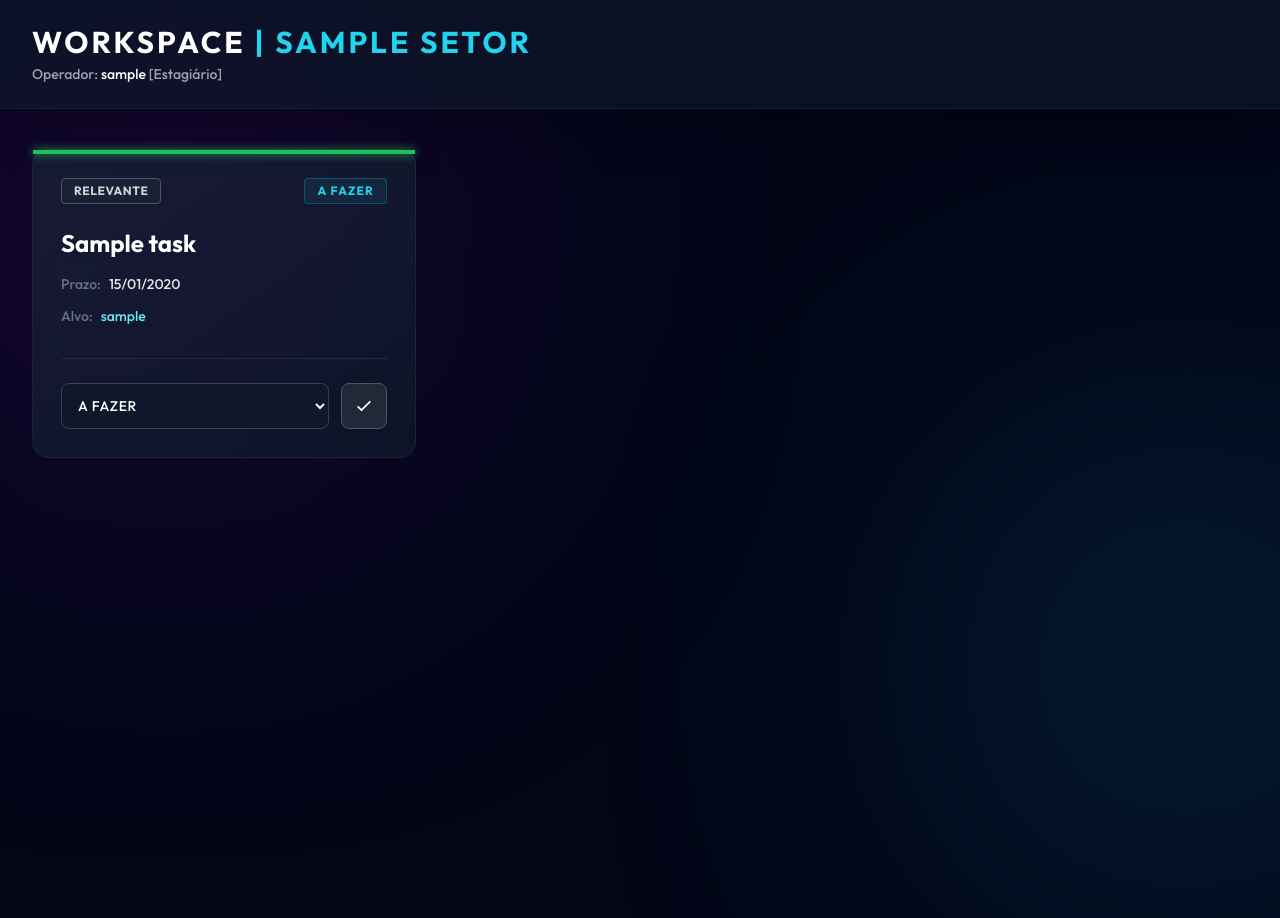
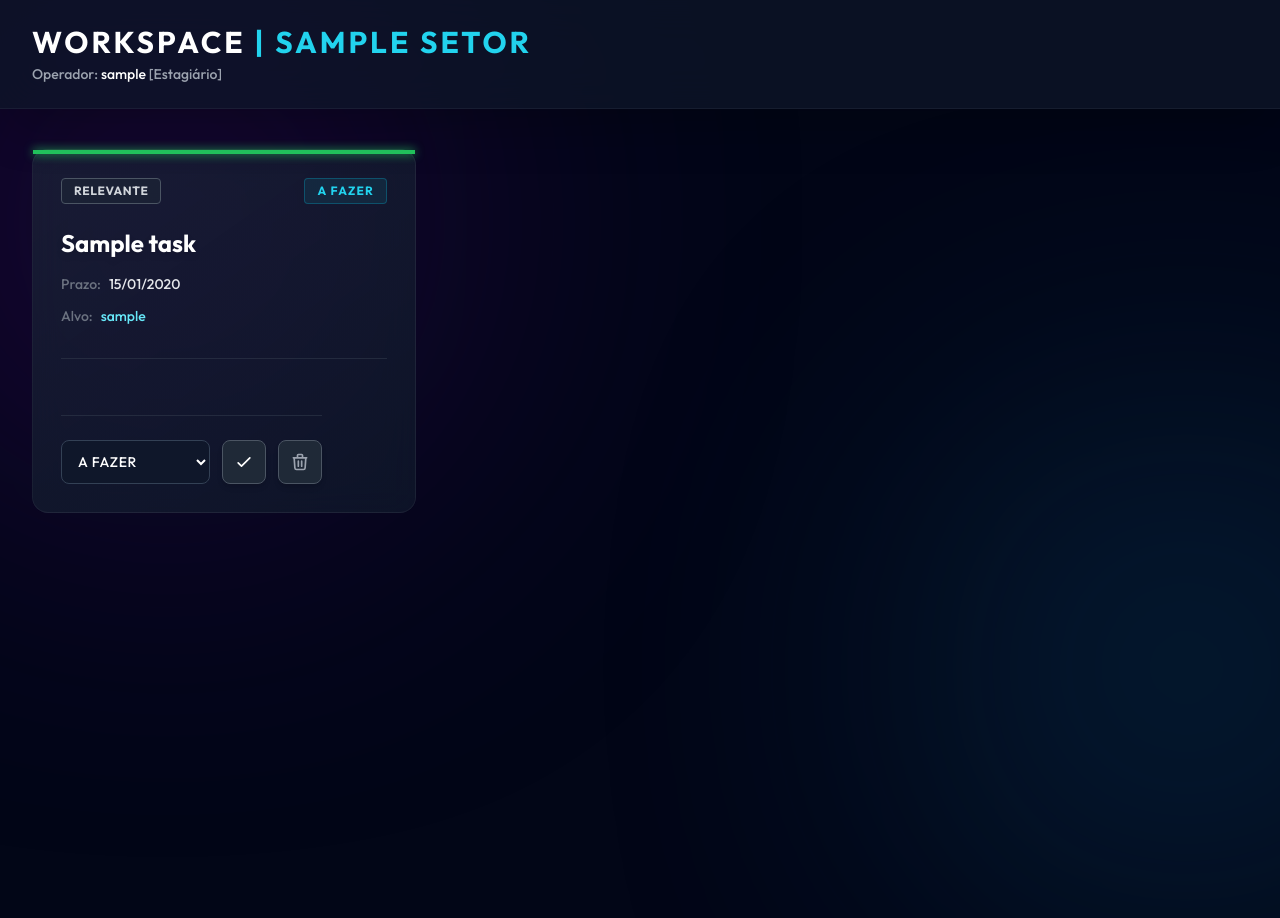
Before and after one commit to teylonkkjk/Gestao_Task_Setores, a Django app: page /dashboard/ in a window 1280 px wide; the page is wider, and only the part inside the window is pictured. Run offline with Django 5.2, Linux system fonts and the light colour scheme; a user stored in the database is signed in; tables that the repository leaves empty hold one stand-in row (values such as "Sample post"); some libraries are stand-ins or nearby versions.

Commit message:
finalizado

```diff
--- a/TASK_SETORES/templates/dashboard.html
+++ b/TASK_SETORES/templates/dashboard.html
@@ -73,6 +73,8 @@
 
         {% if proxima_daily %}
     <div class="daily-alert rounded-2xl p-8 mb-12 flex flex-col md:flex-row justify-between items-center gap-6 backdrop-blur-md">
+
+        <!-- Informações da Daily -->
         <div>
             <h2 class="text-2xl font-bold text-white flex items-center gap-3">
                 <span class="w-3 h-3 rounded-full bg-red-500 animate-ping"></span> ALERTA DE DAILY MEETING
@@ -80,9 +82,24 @@
             <p class="text-cyan-300 font-mono text-lg mt-2">{{ proxima_daily.data_agendada|date:"d/m/Y" }} // {{ proxima_daily.horario_da_daily|time:"H:i" }}</p>
             <p class="text-gray-300 mt-1">Pauta: {{ proxima_daily.resumo_pauta }}</p>
         </div>
+
+        <!-- Botões de Ação -->
+        <div class="flex items-center gap-4">
+
+            <!-- Botão Conectar -->
             <a href="{{ proxima_daily.link_reuniao }}" target="_blank" class="px-8 py-4 bg-white text-black hover:bg-gray-200 font-bold uppercase tracking-widest rounded-xl transition-all shadow-[0_0_20px_rgba(255,255,255,0.2)]">
                 Conectar
             </a>
+
+            <!-- Formulário de Excluir Daily -->
+            <form action="{% url 'excluir_daily' proxima_daily.id %}" method="POST" class="flex items-center" onsubmit="return confirm('ALERTA: Deseja realmente cancelar e excluir esta Daily Meeting?');">
+                {% csrf_token %}
+                <button type="submit" title="Excluir Daily" class="flex items-center justify-center h-[56px] w-[56px] bg-red-900/20 hover:bg-red-500 text-red-400 hover:text-white border border-red-500/50 hover:border-red-400 rounded-xl transition-all shadow-md hover:shadow-[0_0_20px_rgba(239,68,68,0.6)] group">
+                    <svg class="w-6 h-6 group-hover:scale-110 transition-transform" fill="none" stroke="currentColor" viewBox="0 0 24 24"><path stroke-linecap="round" stroke-linejoin="round" stroke-width="2" d="M19 7l-.867 12.142A2 2 0 0116.138 21H7.862a2 2 0 01-1.995-1.858L5 7m5 4v6m4-6v6m1-10V4a1 1 0 00-1-1h-4a1 1 0 00-1 1v3M4 7h16"></path></svg>
+                </button>
+            </form>
+
+        </div>
     </div>
 {% endif %}
 
@@ -115,18 +132,28 @@
                         </p>
                     </div>
 
-                    <div class="mt-8 pt-6 border-t border-gray-700/50 float-z">
-                        <form action="{% url 'mudar_status' task.id %}" method="POST" class="flex gap-3">
+                    <d<div class="mt-8 pt-6 border-t border-gray-700/50 float-z flex gap-3">
+
+   <div class="mt-8 pt-6 border-t border-gray-700/50 float-z flex items-center gap-3">
+
+    <form action="{% url 'mudar_status' task.id %}" method="POST" class="flex flex-1 items-center gap-3">
         {% csrf_token %}
-                            <select name="status" class="dark-select flex-1 text-sm rounded-lg p-3 font-medium uppercase tracking-wider">
+        <select name="status" class="dark-select flex-1 text-sm rounded-lg px-3 py-2 font-medium uppercase tracking-wider outline-none h-11">
             <option value="a fazer" {% if task.status == 'a fazer' %}selected{% endif %}>A Fazer</option>
             <option value="em processo" {% if task.status == 'em processo' %}selected{% endif %}>Em Processo</option>
             <option value="concluido" {% if task.status == 'concluido' %}selected{% endif %}>Concluído</option>
         </select>
-                            <button type="submit" class="bg-gray-800 hover:bg-cyan-500 hover:text-black border border-gray-600 hover:border-cyan-400 text-white p-3 rounded-lg transition-all shadow-md">
-                                <svg class="w-5 h-5" fill="none" stroke="currentColor" viewBox="0 0 24 24"><path stroke-linecap="round" stroke-linejoin="round" stroke-width="2" d="M5 13l4 4L19 7"></path></svg>
+        <button type="submit" title="Atualizar Status" class="flex items-center justify-center h-11 w-11 bg-gray-800 hover:bg-cyan-500 hover:text-black border border-gray-600 hover:border-cyan-400 text-white rounded-lg transition-all shadow-md group">
+            <svg class="w-5 h-5 group-hover:scale-110 transition-transform" fill="none" stroke="currentColor" viewBox="0 0 24 24"><path stroke-linecap="round" stroke-linejoin="round" stroke-width="2" d="M5 13l4 4L19 7"></path></svg>
         </button>
     </form>
+    <form action="{% url 'excluir_tarefa' task.id %}" method="POST" class="flex items-center" onsubmit="return confirm('ALERTA DE SISTEMA: Deseja realmente excluir esta tarefa da matriz? Essa ação não pode ser desfeita.');">
+        {% csrf_token %}
+        <button type="submit" title="Excluir Tarefa" class="flex items-center justify-center h-11 w-11 bg-gray-800 hover:bg-red-500 hover:text-white border border-gray-600 hover:border-red-400 text-gray-400 rounded-lg transition-all shadow-md hover:shadow-[0_0_15px_rgba(239,68,68,0.5)] group">
+            <svg class="w-5 h-5 group-hover:scale-110 transition-transform" fill="none" stroke="currentColor" viewBox="0 0 24 24"><path stroke-linecap="round" stroke-linejoin="round" stroke-width="2" d="M19 7l-.867 12.142A2 2 0 0116.138 21H7.862a2 2 0 01-1.995-1.858L5 7m5 4v6m4-6v6m1-10V4a1 1 0 00-1-1h-4a1 1 0 00-1 1v3M4 7h16"></path></svg>
+        </button>
+    </form>
+
 </div>
                 </div>
             {% empty %}
--- a/TASK_SETORES/urls.py
+++ b/TASK_SETORES/urls.py
@@ -6,4 +6,6 @@ urlpatterns = [
     path('dashboard/', views.dashboard, name='dashboard'),
     path('cadastro-tarefa/', views.cadastro_tarefas, name='criar_tarefa'),
     path('mudar-status/<int:task_id>/', views.mudar_status_tarefa, name='mudar_status'),
+    path('excluir-tarefa/<int:id>/', views.excluir_tarefa, name='excluir_tarefa'),
+    path('excluir-daily/<int:id>/', views.excluir_daily, name='excluir_daily'),
 ]
--- a/TASK_SETORES/views.py
+++ b/TASK_SETORES/views.py
@@ -83,3 +83,15 @@ def mudar_status_tarefa(request, task_id):
 
         messages.success(request, "Status da tarefa atualizado!")
         return redirect('dashboard')
+
+
+def excluir_tarefa(request, id):
+    apagar = get_object_or_404(Task, id=id)
+    apagar.delete()
+    return redirect('dashboard')
+
+
+def excluir_daily(request,id):
+    apagar = get_object_or_404(Daily_Meeting, id=id)
+    apagar.delete()
+    return redirect('dashboard')
```
Lines whose indentation alone changed are shown as unchanged.
